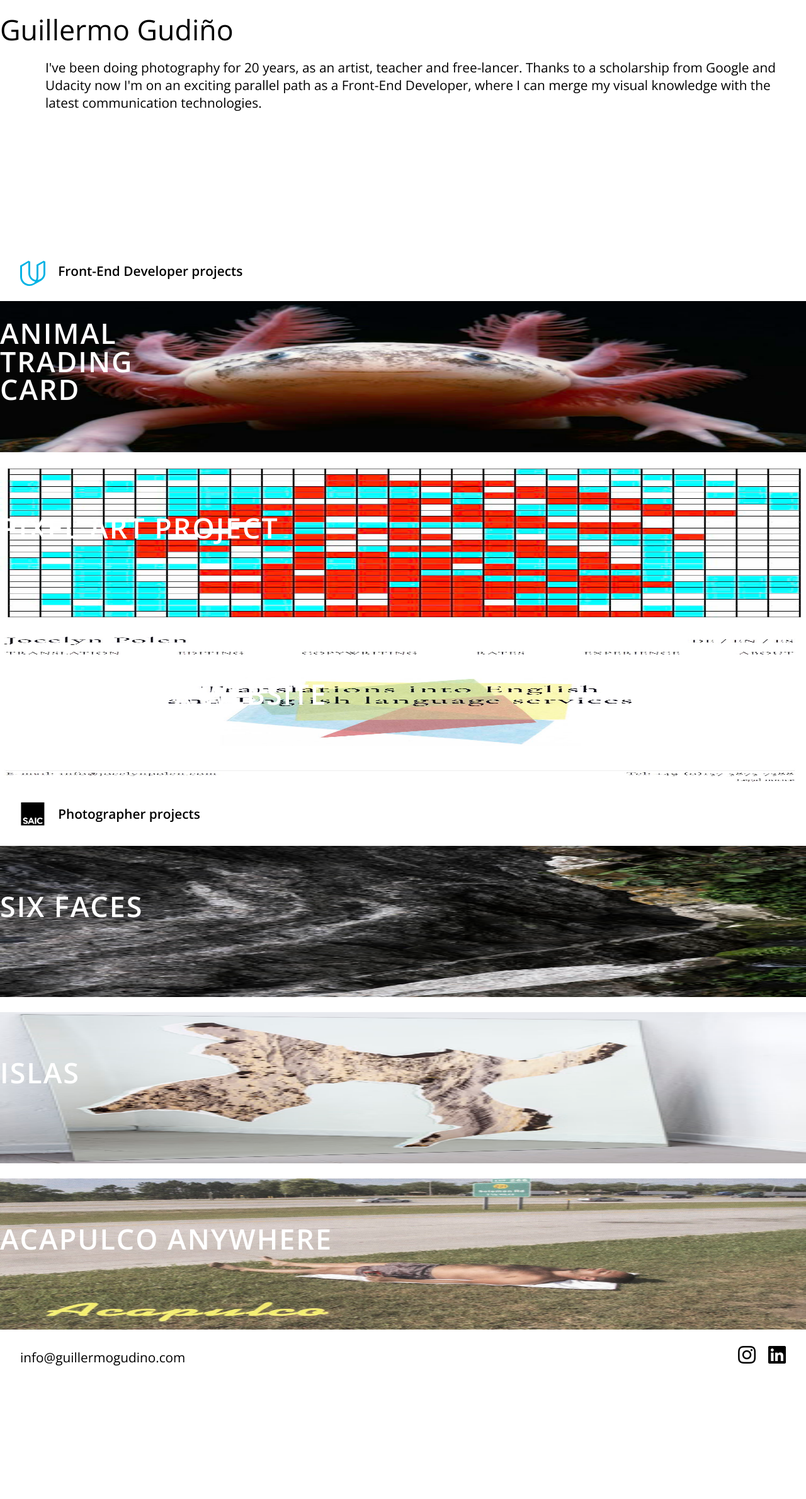
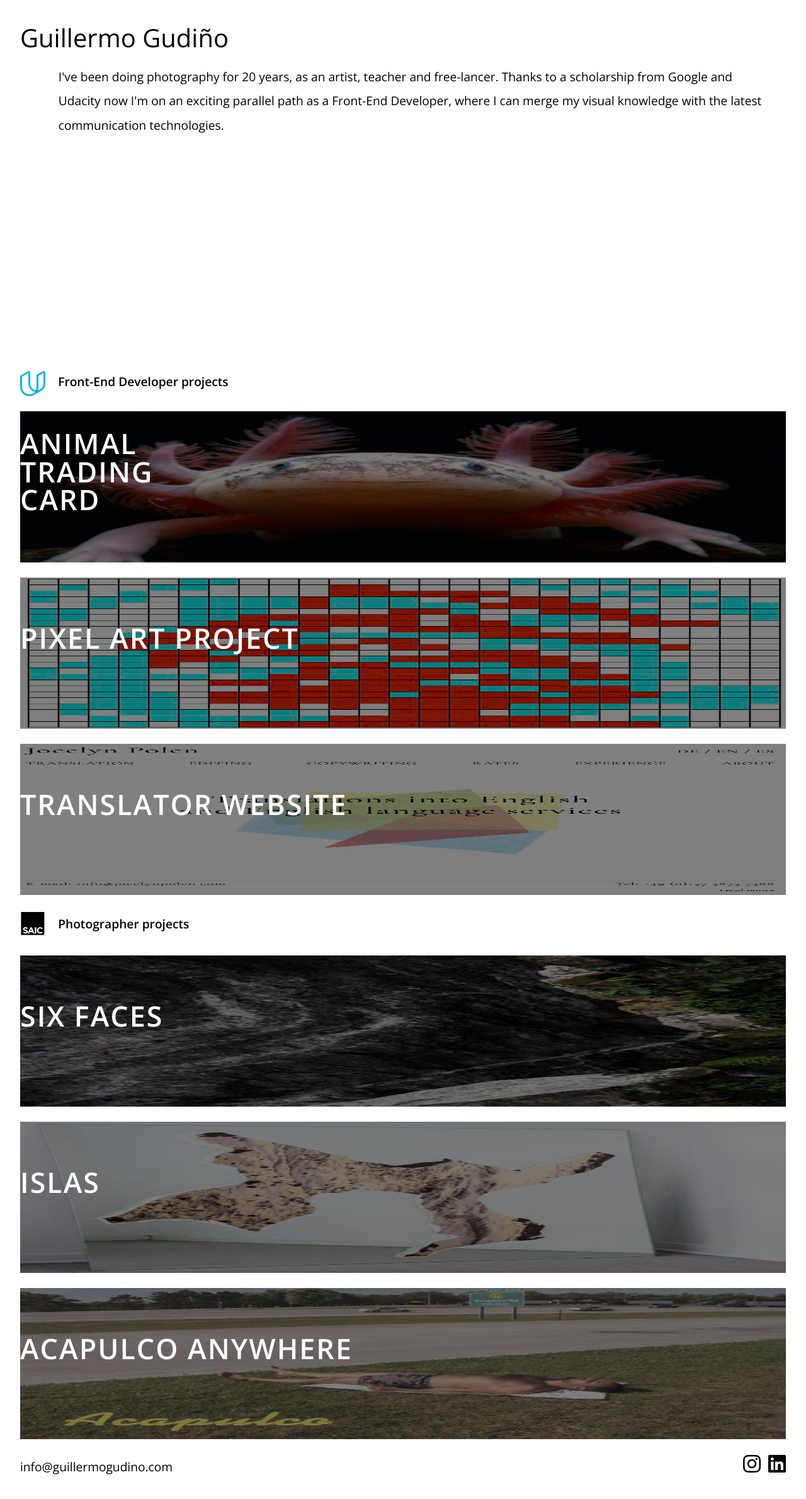
Before and after one commit to Musuauer/Udacity_portfolio, a plain HTML site: page index.html in a window 1280 px wide. Shown: the whole page at 63% size. Before the commit the page ends 2249 px from the top, so only its background shows below. Drawn offline with nearby package versions, Linux system fonts and the light colour scheme.

Commit message:
final smartphone version

```diff
--- a/css/style.css
+++ b/css/style.css
@@ -1,11 +1,13 @@
 @import url('https://fonts.googleapis.com/css?family=Open+Sans:400,600');
 
-
+ /* reseter */
 *{
   margin: 0;
   padding: 0;
   box-sizing: border-box;
 }
+
+/* SMARTPHONE VERSION and FALLBACK for browsers that don't support grid*/
 
 h1, h2, h4, p, a, li{
   font-family: 'Open Sans', sans-serif;
@@ -16,32 +18,18 @@ a{
   color: black;
 }
 .container{
-  width: 100%;
+  width: 95%;
   margin: 0 auto;
 }
 
-ul{
-  list-style: none;
-  line-height: 1.5;
-}
-ul li{
-  position: relative;
-  margin-top: 1rem;
+h1{
+  font-size: 2.5em;
 
 
 }
 
-ul li h2{
-  display: inline-block;
-}
-h1{
-  font-size: 2.8em;
-  /* font-size: 2.8rem; */
-
-}
-
 h2{
-  font-size: 1.3rem;
+  font-size: 1.2rem;
   font-weight: 800;
 
 }
@@ -49,11 +37,10 @@ h3{
   font-size: 2.8rem;
 }
 h4, p{
-  font-size: 1.3rem;
-
+  font-size: 1.2rem;
 
 }
-
+/*---- header -----*/
 header{
   position: fixed;
   top: 0;
@@ -61,20 +48,23 @@ header{
   left: 0;
   right: 0;
   z-index: -1;
-  width: 100%;
+  width: 95%;
   margin: 0 auto;
-  padding-top: 1rem;
+  padding-top: 2rem;
   /* background-color: black;
   color: white; */
 }
-
+.name{
+  width: 100%;
+}
 .education{
   margin-top: .5rem;
-  padding: .5rem 2rem .5rem 4.5rem;
-  /* background-color: black;
-  color: white; */
+  padding: .5rem 1.3rem .5rem 3.8rem;
+  line-height: 2;
+  /* /* background-color: black; */
+
 }
-
+/* ----content------- */
 
 .logo{
   width: 40px;
@@ -85,7 +75,7 @@ header{
 }
 
 .examples{
-  margin-top: 24rem;
+  margin-top: 35rem;
 
 }
 article{
@@ -119,7 +109,7 @@ figcaption h2{
   font-weight: 800;
 }
 figure img{
-  /* filter: brightness(.4); */
+  filter: brightness(.5);
 }
 
 .content-element{
@@ -133,7 +123,7 @@ figure img{
 }
 
 .subtitle{
- width: 95%;
+ width: 100%;
  margin: 0 auto;
 
 }
@@ -143,19 +133,22 @@ figure img{
 
 
 }
+/* -----footer----------- */
 
 .main-footer{
-  width: 95%;
+  width: 100%;
   margin: 0 auto;
-  margin-top: 1rem;
+  padding-top: 1.4rem;
   margin-bottom: 5rem;
   display: flex;
   justify-content: space-between;
   align-items: baseline;
+  background-color: white;
 
 }
 
+.fab{
+  margin-left: .5rem;
+}
 
-.fab{
-  margin-left: 1rem;
-}
+/* END SMARTPHONE / FALLBACK */
--- a/index.html
+++ b/index.html
@@ -23,25 +23,6 @@
       <article class="education">
 
         <p>I've been doing photography for 20 years, as an artist, teacher and free-lancer. Thanks to a scholarship from Google and Udacity now I'm on an exciting parallel path as a Front-End Developer, where I can merge my visual knowledge with the latest communication technologies.</p>
-            <!-- <ul>
-              <li> -->
-                <!-- <a href="https://eu.udacity.com/course/front-end-web-developer-nanodegree--nd001">
-                  <img src="svg/udacity.svg" alt="Udacity logo" class="logo">
-                </a>
-                  <h2>Front-End Developer</h2> -->
-
-                </li>
-
-              <!-- <li>
-                  <a href="http://www.saic.edu/academics/graduatedegrees/mfas/">
-                    <img src="svg/saic-2.svg" alt="The School of the Art Institute logo" class="logo">
-                    </a>
-
-                 <h2>Photographer</h2>
-                </li> -->
-
-
-            <!-- </ul>   -->
 
 
       </article>
@@ -116,7 +97,7 @@
                     </a>
                  </figure>
 
-                 <figure class="content-element">
+                 <figure class="content-element no-margin">
                     <a href="http://guillermogudino.com/acapulco_anywhere.html">
                       <img src="img/Acapulco_anywhere/Acapulco_anywhere_1068-1.jpg" alt="Acapulco Anywhere #1">
                          <figcaption>
```
